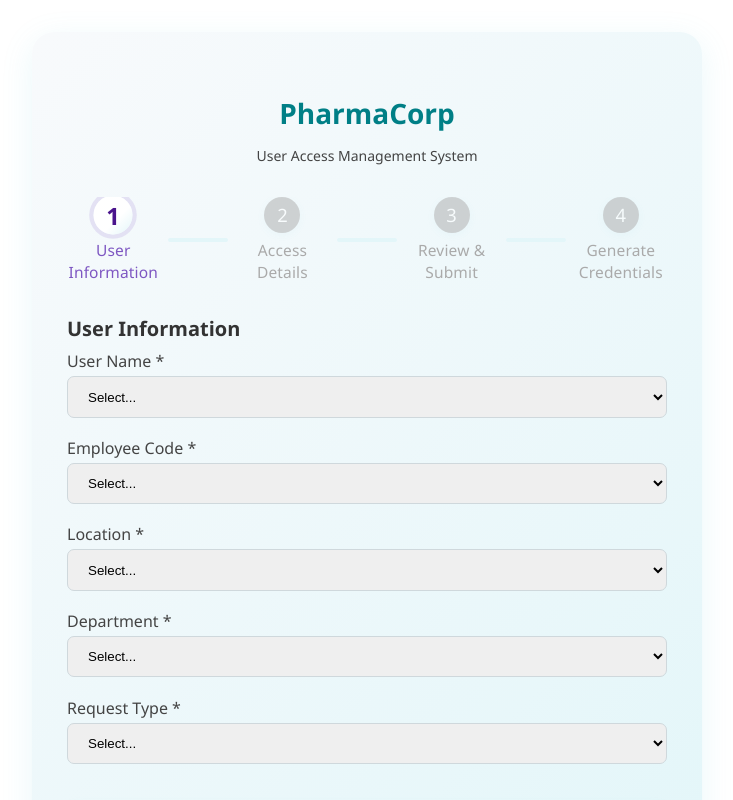
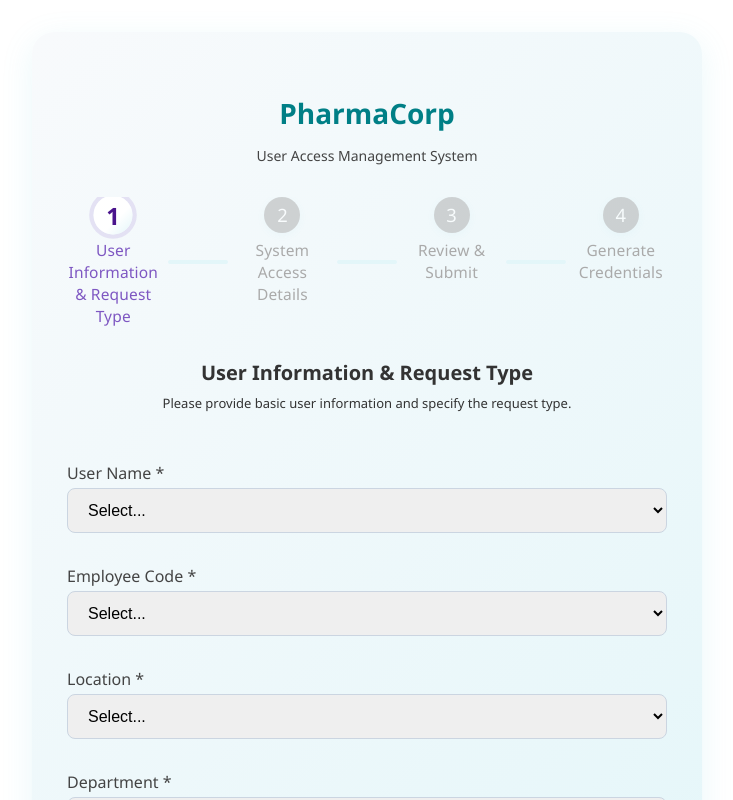
Before and after one commit to amit45555/pharmacorp-app, a React (Create React App) app: page / in a window 1280 px wide. Shown: the top 800 px of the page, without its empty margins (273-1006 px from the left). Built offline with nearby package versions, Linux system fonts and the light colour scheme.

Commit message:
checkbox changes

```diff
--- /dev/null
+++ b/src/components/DynamicForm/DynamicForm.module.css
@@ -0,0 +1,73 @@
+.formGroup {
+  margin-bottom: 2rem;
+}
+
+.label {
+  display: block;
+  font-weight: 500;
+  margin-bottom: 0.4rem;
+}
+
+.input,
+.select {
+  width: 100%;
+  padding: 0.75rem 1rem;
+  border-radius: 8px;
+  border: 1px solid #cbd5e1;
+  font-size: 1rem;
+}
+
+.checkboxLabel {
+  display: block;
+  font-weight: 600;
+  font-size: 16px;
+  margin-bottom: 1rem;
+  color: #1f2937;
+}
+
+.checkboxGrid {
+  display: grid;
+  grid-template-columns: repeat(auto-fit, minmax(300px, 1fr));
+  gap: 16px;
+}
+
+.checkboxColumn {
+  display: flex;
+  flex-direction: column;
+  gap: 0.5rem;
+}
+
+.checkboxItem {
+   display: flex;
+  align-items: center;
+  gap: 12px;
+  padding: 14px 16px;
+  border: 1px solid #d1d5db;
+  border-radius: 8px;
+  background-color: #f9fafb;
+  font-size: 15px;
+  color: #1f2937;
+  transition: border 0.2s ease, background 0.2s ease;
+  cursor: pointer;
+}
+
+checkboxIcon {
+  font-size: 1.1rem;
+}
+
+
+.checkboxItem:hover {
+  border-color: #2563eb;
+  background-color: #f0f7ff;
+}
+
+.checkboxItem input[type="checkbox"] {
+  width: 18px;
+  height: 18px;
+  accent-color: #2563eb;
+  cursor: pointer;
+}
+
+.checkboxIcon {
+  display: none; /* Hide icon unless you want to keep them */
+}
--- a/src/components/DynamicForm.tsx
+++ b/src/components/DynamicForm/DynamicForm.tsx
@@ -1,4 +1,7 @@
-import { FormField } from "../data/formFields";
+import React from "react";
+import { FormField } from "../../data/formFields";
+import styles from "./DynamicForm.module.css";
+
 const DynamicForm: React.FC<{
   fields: FormField[];
   values: Record<string, any>;
@@ -14,13 +17,14 @@ const DynamicForm: React.FC<{
     if (/bulk/i.test(label)) return "📦";
     return "🔹";
   };
+
   return (
     <>
       {fields.map((field) => {
         if (field.type === "text" || field.type === "autocomplete") {
           return (
-            <div key={field.name} style={{ marginBottom: "1.2rem" }}>
-              <label>
+            <div key={field.name} className={styles.formGroup}>
+              <label className={styles.label}>
                 {field.label}
                 {field.required && " *"}
               </label>
@@ -32,20 +36,16 @@ const DynamicForm: React.FC<{
                 required={field.required}
                 autoComplete={field.autoSuggest ? "on" : "off"}
                 onChange={(e) => onChange(field.name, e.target.value)}
-                style={{
-                  width: "100%",
-                  padding: "0.7rem 1rem",
-                  borderRadius: 7,
-                  border: "1.5px solid #cfd8dc",
-                }}
+                className={styles.input}
               />
             </div>
           );
         }
+
         if (field.type === "select") {
           return (
-            <div key={field.name} style={{ marginBottom: "1.2rem" }}>
-              <label>
+            <div key={field.name} className={styles.formGroup}>
+              <label className={styles.label}>
                 {field.label}
                 {field.required && " *"}
               </label>
@@ -54,12 +54,7 @@ const DynamicForm: React.FC<{
                 value={values[field.name] || ""}
                 required={field.required}
                 onChange={(e) => onChange(field.name, e.target.value)}
-                style={{
-                  width: "100%",
-                  padding: "0.7rem 1rem",
-                  borderRadius: 7,
-                  border: "1.5px solid #cfd8dc",
-                }}
+                className={styles.select}
               >
                 <option value="">Select...</option>
                 {field.options?.map((opt: string) => (
@@ -71,20 +66,21 @@ const DynamicForm: React.FC<{
             </div>
           );
         }
+
         if (field.type === "checkbox") {
           const opts = field.options || [];
           const col1 = opts.slice(0, 4);
           const col2 = opts.slice(4, 8);
           return (
-            <div key={field.name} style={{ marginBottom: "1.2rem" }}>
-              <span className="checkboxGridLabel accessTypeLabel">
+            <div key={field.name} className={styles.formGroup}>
+              <span className={styles.checkboxLabel}>
                 {field.label}
                 {field.required && " *"}
               </span>
-              <div className="checkboxGrid">
-                <div className="checkboxColumn">
+              <div className={styles.checkboxGrid}>
+                <div className={styles.checkboxColumn}>
                   {col1.map((opt: string) => (
-                    <label className="checkboxItem" key={opt}>
+                    <label className={styles.checkboxItem} key={opt}>
                       <input
                         type="checkbox"
                         checked={
@@ -105,14 +101,14 @@ const DynamicForm: React.FC<{
                           }
                         }}
                       />
-                      <span className="checkboxIcon">{getIcon(opt)}</span>
+                      <span className={styles.checkboxIcon}>{getIcon(opt)}</span>
                       <span>{opt}</span>
                     </label>
                   ))}
                 </div>
-                <div className="checkboxColumn">
+                <div className={styles.checkboxColumn}>
                   {col2.map((opt: string) => (
-                    <label className="checkboxItem" key={opt}>
+                    <label className={styles.checkboxItem} key={opt}>
                       <input
                         type="checkbox"
                         checked={
@@ -133,7 +129,7 @@ const DynamicForm: React.FC<{
                           }
                         }}
                       />
-                      <span className="checkboxIcon">{getIcon(opt)}</span>
+                      <span className={styles.checkboxIcon}>{getIcon(opt)}</span>
                       <span>{opt}</span>
                     </label>
                   ))}
@@ -142,6 +138,7 @@ const DynamicForm: React.FC<{
             </div>
           );
         }
+
         return null;
       })}
     </>
--- a/src/data/formFields.ts
+++ b/src/data/formFields.ts
@@ -13,13 +13,16 @@ export interface FormField {
 export interface StepForm {
   step: number;
   title: string;
+  subTitle?: string;
   fields: FormField[];
 }
 
 export const formSteps: StepForm[] = [
   {
     step: 1,
-    title: "User Information",
+    title: "User Information & Request Type",
+    subTitle: "Please provide basic user information and specify the request type.",
+    // Fields for user information step
     fields: [
       {
         name: "userName",
@@ -64,7 +67,9 @@ export const formSteps: StepForm[] = [
   },
   {
     step: 2,
-    title: "Access Details",
+    title: "System Access Details",
+    subTitle: "Select the access types and provide details",
+
     fields: [
       {
         name: "accessTypes",
--- a/src/pages/AccessDetails/AccessDetails.module.css
+++ b/src/pages/AccessDetails/AccessDetails.module.css
@@ -45,10 +45,26 @@
   margin-bottom: 2rem;
 }
 
+.formTitleCenter{
+    text-align: center;
+}
+
 .formTitle {
-  font-size: 20px;
+    text-align: center;
+  font-size: 22px;
   margin-bottom: 0.5rem;
   color: #333;
+   font-weight: 700;
+}
+
+.subTitle {
+    text-align: center;
+  font-size: 14px;
+  margin-bottom: 0.5rem;
+  color: #333;
+   margin-bottom: 50px;
+  margin-top: 0px;
+  font-weight: 400;
 }
 
 .instruction {
--- a/src/pages/AccessDetails/AccessDetails.tsx
+++ b/src/pages/AccessDetails/AccessDetails.tsx
@@ -3,7 +3,7 @@ import { useNavigate } from "react-router-dom";
 import styles from "./AccessDetails.module.css";
 import Stepper from "../../components/Stepper/Stepper";
 import { formSteps } from "../../data/formFields";
-import DynamicForm from "../../components/DynamicForm";
+import DynamicForm from "../../components/DynamicForm/DynamicForm";
 import { useFormContext } from "../../context/FormContext";
 
 const AccessDetails: React.FC = () => {
@@ -67,7 +67,10 @@ const AccessDetails: React.FC = () => {
         <div style={{ marginBottom: "2rem" }}>
           <Stepper steps={formSteps.map((s) => s.title)} currentStep={1} />
         </div>
+        <div className={styles.formTitleCenter}>
         <h2 className={styles.formTitle}>{stepConfig.title}</h2>
+         <p className={styles.subTitle}>{stepConfig.subTitle}</p>
+        </div>
         <form className={styles.form} onSubmit={handleSubmit} autoComplete="on">
           <DynamicForm
             fields={stepConfig.fields}
--- a/src/pages/ReviewSubmit/ReviewSubmit.module.css
+++ b/src/pages/ReviewSubmit/ReviewSubmit.module.css
@@ -205,3 +205,10 @@
 .removeButton:hover {
   color: #ff3333;
 }
+
+
+.errorText {
+  color: red;
+  font-size: 14px;
+  margin-top: 6px;
+}
--- a/src/pages/ReviewSubmit/ReviewSubmit.tsx
+++ b/src/pages/ReviewSubmit/ReviewSubmit.tsx
@@ -200,9 +200,8 @@ const ReviewSubmit: React.FC = () => {
             />
 
           </div>
-          {submitError && (
-  <p style={{ color: "red", marginTop: "4px" }}>{submitError}</p>
-)}
+    {submitError && <p className={styles.errorText}>{submitError}</p>}
+
 
         </div>
 
--- a/src/pages/UserInformation/UserInformation.module.css
+++ b/src/pages/UserInformation/UserInformation.module.css
@@ -44,10 +44,27 @@
   margin-bottom: 2rem;
 }
 
+
+.formTitleCenter{
+    text-align: center;
+}
+
+
+.subTitle {
+    text-align: center;
+  font-size: 13px;
+  margin-bottom: 0.5rem;
+  color: #333;
+  margin-bottom: 50px;
+  margin-top: 0px;
+  font-weight: 400;
+}
+
 .formTitle {
   font-size: 20px;
   margin-bottom: 0.5rem;
   color: #333;
+  font-weight: 700;
 }
 
 .instruction {
--- a/src/pages/UserInformation/UserInformation.tsx
+++ b/src/pages/UserInformation/UserInformation.tsx
@@ -3,7 +3,7 @@ import { useNavigate } from "react-router-dom";
 import styles from "./UserInformation.module.css";
 import Stepper from "../../components/Stepper/Stepper";
 import { formSteps } from "../../data/formFields";
-import DynamicForm from "../../components/DynamicForm";
+import DynamicForm from "../../components/DynamicForm/DynamicForm";
 import { useFormContext } from "../../context/FormContext";
 
 const UserInformation: React.FC = () => {
@@ -75,7 +75,10 @@ const UserInformation: React.FC = () => {
         <div style={{ marginBottom: "2rem" }}>
           <Stepper steps={formSteps.map((s) => s.title)} currentStep={0} />
         </div>
+        <div className={styles.formTitleCenter}>
         <h2 className={styles.formTitle}>{stepConfig.title}</h2>
+         <p className={styles.subTitle}>{stepConfig.subTitle}</p>
+        </div>
         <form className={styles.form} onSubmit={handleSubmit} autoComplete="on">
           <DynamicForm
             fields={stepConfig.fields}
@@ -83,7 +86,7 @@ const UserInformation: React.FC = () => {
             onChange={handleChange}
           />
           <button type="submit" className={styles.continueButton}>
-            Continue ⤵
+            Continue
           </button>
         </form>
       </div>
```
